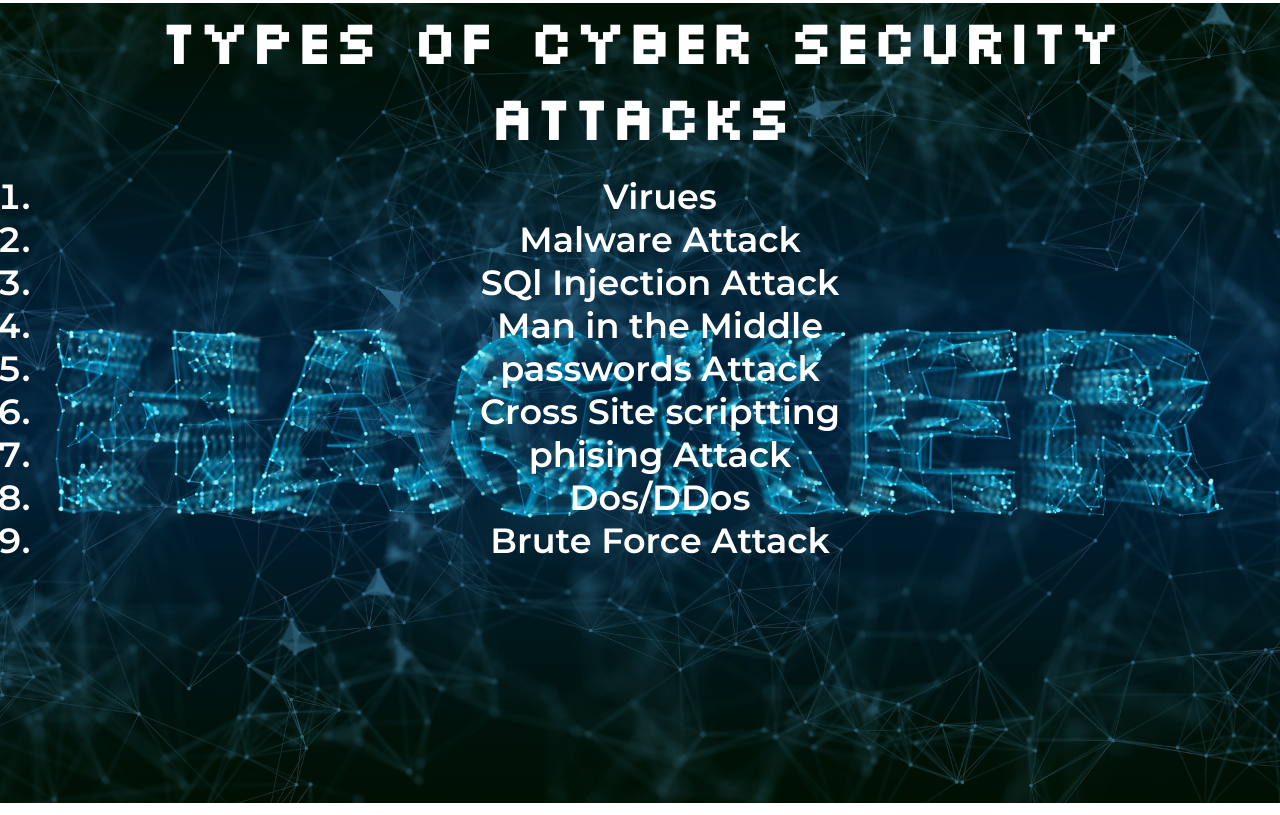
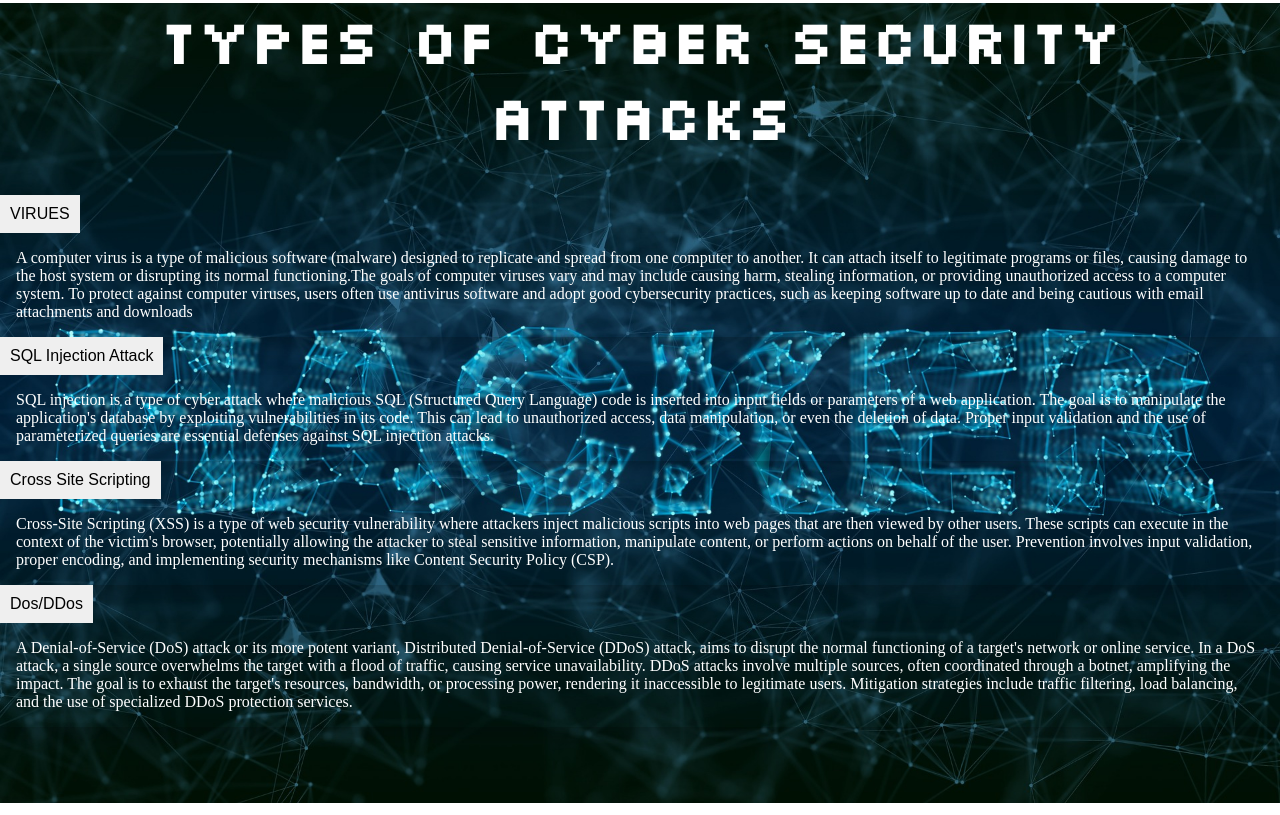
Before and after one commit to maxhar518/CyberSecuritySite, a plain HTML site: page index.html in a window 1280 px wide. Shown: the part 827-1642 px from the top of the page. Drawn offline with Linux system fonts and the light colour scheme; a web font is replaced by a local one.

Commit message:
Commit message

```diff
--- a/index.html
+++ b/index.html
@@ -10,10 +10,6 @@
 
 <body>
   <div class="container">
-    <link
-      href="https://fonts.googleapis.com/css2?family=Dongle:wght@700&family=IBM+Plex+Sans+Thai+Looped:wght@300&family=Montserrat:wght@500;600&family=Roboto&display=swap"
-      rel="stylesheet" />
-
     <h1>INTRODUCTION</h1>
     <h2><br><br><br><br><br><br>
       <li>Types Cyber Security Attacks</li>
@@ -27,19 +23,49 @@
 
   <div class="container2">
     <h1>Types OF Cyber Security Attacks</h1>
-    <h2>
-      <ol>
-        <li>Virues</li>
-        <li>Malware Attack</li>
-        <li>SQl Injection Attack</li>
-        <li>Man in the Middle</li>
-        <li>passwords Attack</li>
-        <li>Cross Site scriptting</li>
-        <li>phising Attack</li>
-        <li>Dos/DDos</li>
-        <li>Brute Force Attack</li>
-      </ol>
-    </h2>
+    <div class="dropdown">
+      <button class="dropbtn">VIRUES</button>
+      <div class="dropdown-content">
+        A computer virus is a type of malicious software (malware) designed to replicate and spread from one computer to
+        another. It can attach itself to legitimate programs or files, causing damage to the host system or disrupting
+        its normal functioning.The goals of computer viruses vary and may include causing harm, stealing information, or
+        providing unauthorized access to a computer system. To protect against computer viruses, users often use
+        antivirus software and adopt good cybersecurity practices, such as keeping software up to date and being
+        cautious with email attachments and downloads
+      </div>
+    </div>
+    <div class="dropdown">
+      <button class="dropbtn">SQL Injection Attack</button>
+      <div class="dropdown-content">
+        SQL injection is a type of cyber attack where malicious SQL (Structured Query Language) code is inserted into
+        input fields or parameters of a web application. The goal is to manipulate the application's database by
+        exploiting vulnerabilities in its code. This can lead to unauthorized access, data manipulation, or even the
+        deletion of data. Proper input validation and the use of parameterized queries are essential defenses against
+        SQL injection attacks.
+      </div>
+    </div>
+    <div class="dropdown">
+      <button class="dropbtn">Cross Site Scripting</button>
+      <div class="dropdown-content">
+        Cross-Site Scripting (XSS) is a type of web security vulnerability where attackers inject malicious scripts into
+        web pages that are then viewed by other users. These scripts can execute in the context of the victim's browser,
+        potentially allowing the attacker to steal sensitive information, manipulate content, or perform actions on
+        behalf of the user. Prevention involves input validation, proper encoding, and implementing security mechanisms
+        like Content Security Policy (CSP).
+      </div>
+    </div>
+    <div class="dropdown">
+      <button class="dropbtn">Dos/DDos</button>
+      <div class="dropdown-content">
+        A Denial-of-Service (DoS) attack or its more potent variant, Distributed Denial-of-Service (DDoS) attack, aims
+        to disrupt the normal functioning of a target's network or online service. In a DoS attack, a single source
+        overwhelms the target with a flood of traffic, causing service unavailability. DDoS attacks involve multiple
+        sources, often coordinated through a botnet, amplifying the impact. The goal is to exhaust the target's
+        resources, bandwidth, or processing power, rendering it inaccessible to legitimate users. Mitigation strategies
+        include traffic filtering, load balancing, and the use of specialized DDoS protection services.
+      </div>
+    </div>
+
   </div>
 
   <div class="container3">
@@ -61,11 +87,22 @@
       hacktivists also targeted Israeli government sites, and Indian hacktivists have attacked Hamas websites in support
       of Israel.
     </p>
-    <!-- <div class="container4">
-      <h1>PAKISTAN</h1>
-      <p>Lorem ipsum dolor, sit amet consectetur adipisicing elit. Natus error, et eum magnam soluta tempora id corrupti
-        earum! Excepturi cupiditate debitis voluptas iusto mollitia sint ullam distinctio est velit fugiat.</p>
-    </div> -->
+  </div>
+  <div class="container4">
+    <h1>PAKISTAN</h1>
+    <p><b><u>Federal Board of Revenue (FBR)</u></b><br>
+      Most recently, the country’s tax collection authority suffered a cyber security breach after its software –
+      Microsoft Hyper-V – was not timely updated.Although FBR restored its official website and its tax-related
+      functions, hackers put the FBR’s data on sale on a Russian forum for $30,000 <br><br>
+      <b><u> PATARI</u></b><br>
+      Merely a couple of months ago in June, Patari, a famous Pakistani music streaming website, had been hacked, which
+      resulted in the leak of the personal data and credentials of more than 257,000 users. <br><br>
+      <b> <u>K-Electric</u></b><br>
+      K-Electric, the company managing the generation, transmission, and distribution of power to a metropolitan, was
+      hit by a cyberattack last year.
+      The attackers threatened the management to pay a ransom of $7 million, or they would leak the information of KE’s
+      customers on the dark web
+    </p>
   </div>
   <div class="container5">
     <h1>PREVENTION</h1>
--- a/style.css
+++ b/style.css
@@ -7,7 +7,35 @@ body {
     margin: 0;
     padding: 0;
   }
-
+  .dropdown{
+    position: relative;
+    display: inline-block;
+  }
+  .dropbtn{
+    padding: 10px;
+    font-size: 16px;
+    border: none;
+    cursor: pointer;
+  }
+  .dropdown-content{
+    display: none;
+    /* position: absolute; */
+    /* background-color: #f9f9f9; */
+    box-shadow: 0 8px 16px rgba(0, 0, 0, 0.2);
+    z-index: 1;
+  }
+  .dropdown-content{
+    color: white;
+    padding: 16px 16px;
+    text-decoration: none;
+    display: block;
+  }
+  .dropdown-content a:hover{
+    background-color: white;
+  }
+  .dropdown.active .dropdown-content{
+    display: block;
+  }
   .container {
     background-image: url('./assets/banner-5217683_1920.jpg');
     background-repeat: no-repeat;
@@ -59,10 +87,6 @@ body {
     background-size: cover;
   }
 
-  img {
-    width: 109px;
-  }
-
 h1 {
   font-family: 'Ali';
   /* font-family: 'Montserrat', sans-serif; */
@@ -80,7 +104,7 @@ h2 {
   font-family: 'Montserrat', sans-serif;
   font-size: 35px;
   color: white;
-  text-align: center;
+  /* text-align: center; */
   cursor: pointer;
 }
 h3 {
```
